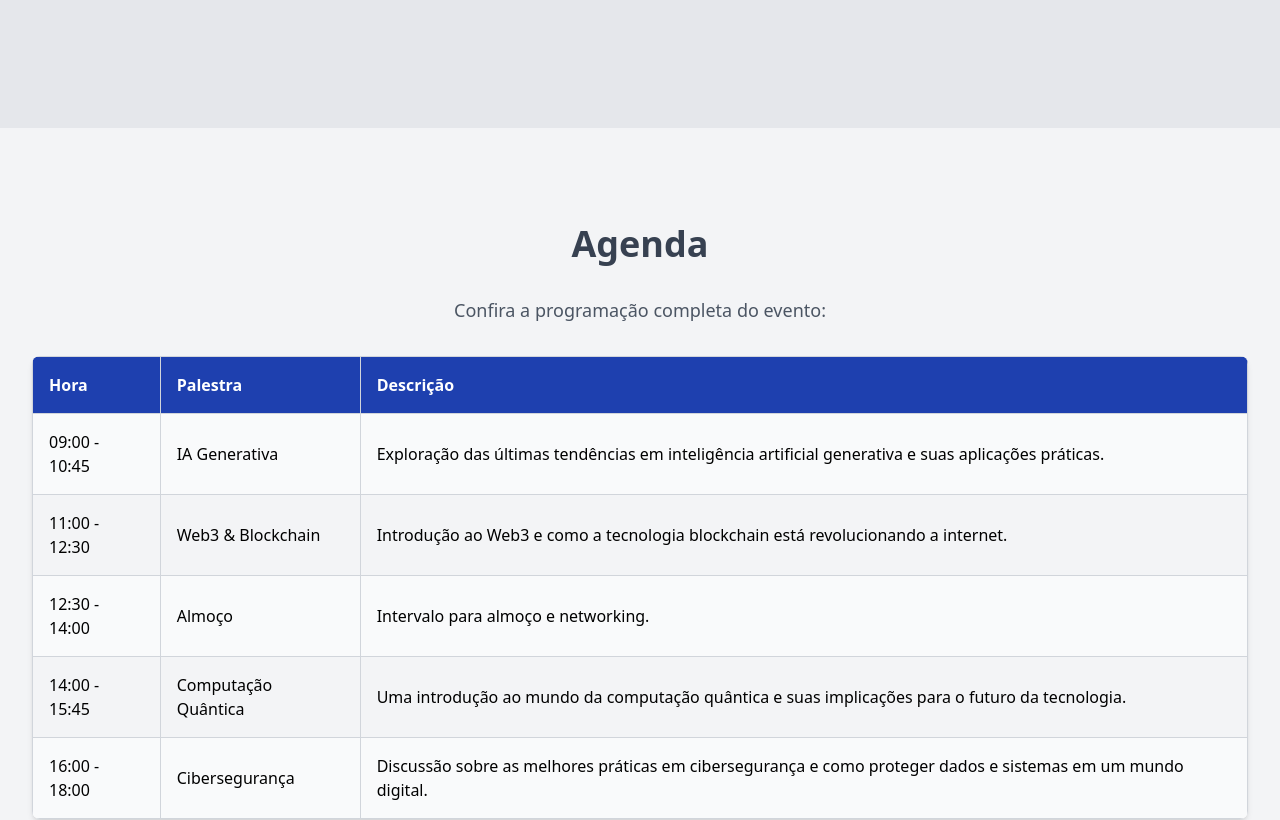
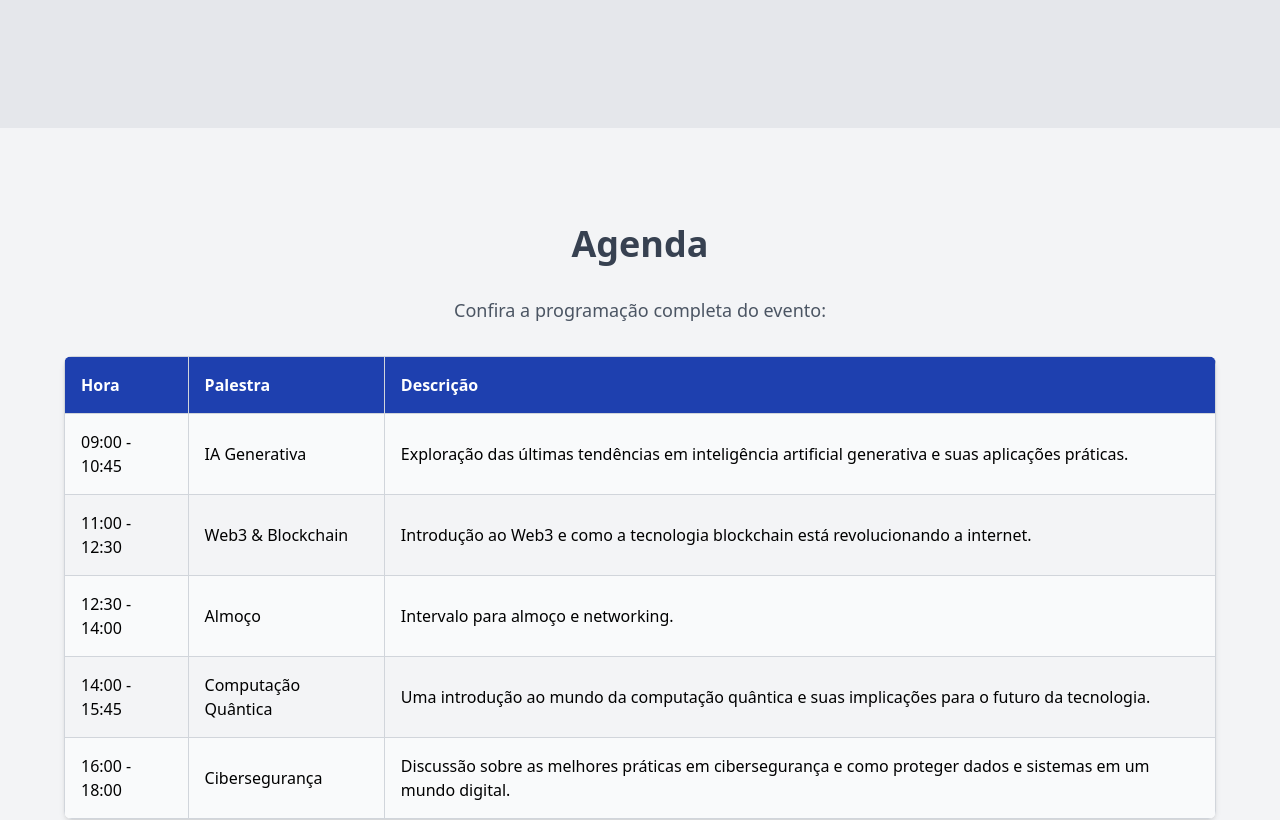
Before and after one commit to wsabor/tech-forward-react, a React (Vite) app: page / in a window 1280 px wide. Shown: the part 1180-2000 px from the top of the page. Built offline with nearby package versions, Linux system fonts and the light colour scheme.

Commit message:
fix: general adjustments

```diff
--- a/src/App.css
+++ b/src/App.css
@@ -8,7 +8,7 @@
 
 /* Classe genérica para seções com espaçamento vertical */
 .section {
-  @apply py-24;
+  @apply py-24 px-8;
 }
 
 /* Classe para o contêiner que centraliza o conteúdo */
--- a/src/css/Counter.css
+++ b/src/css/Counter.css
@@ -1,5 +1,5 @@
 .countdown-container {
-  @apply grid grid-cols-2 md:flex lg:flex lg:flex-row justify-center gap-8 mt-8 mb-16;
+  @apply grid grid-cols-[repeat(2,auto)] justify-center md:flex gap-8 mt-8 mb-16;
 }
 
 .countdown-item {
```
